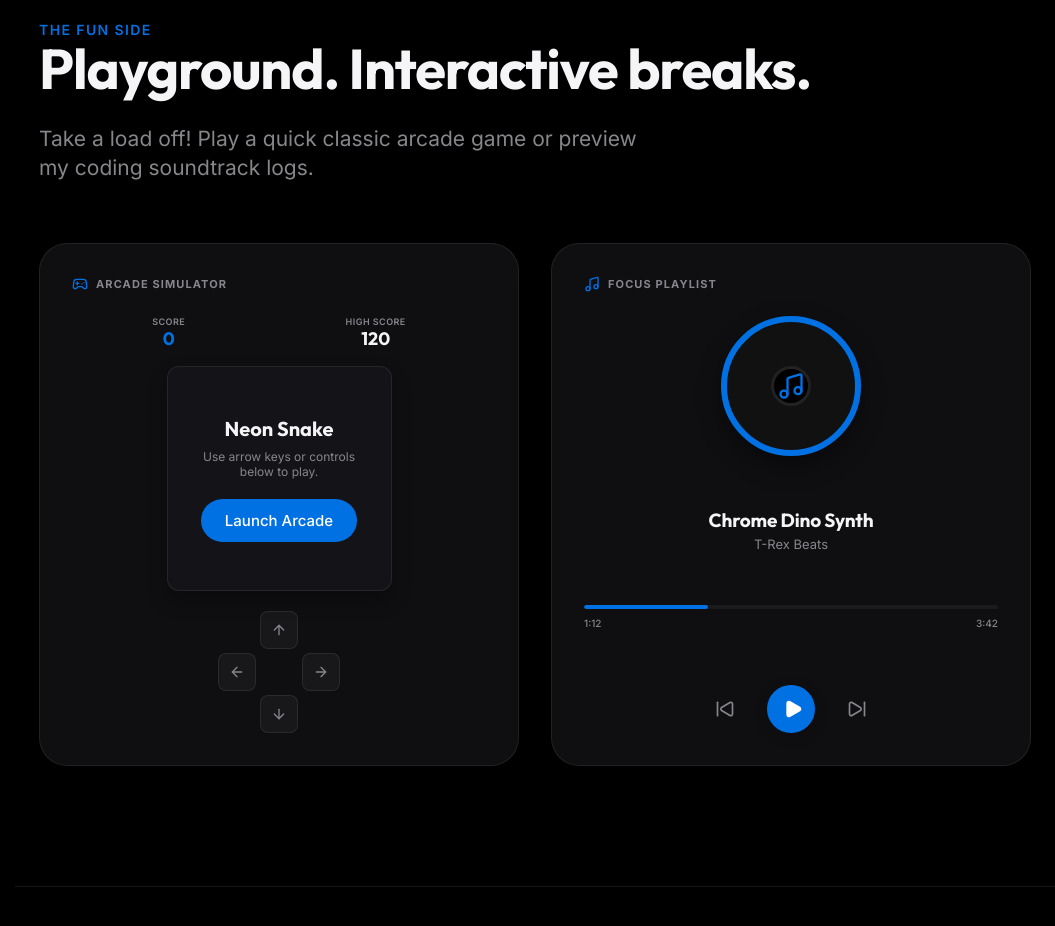
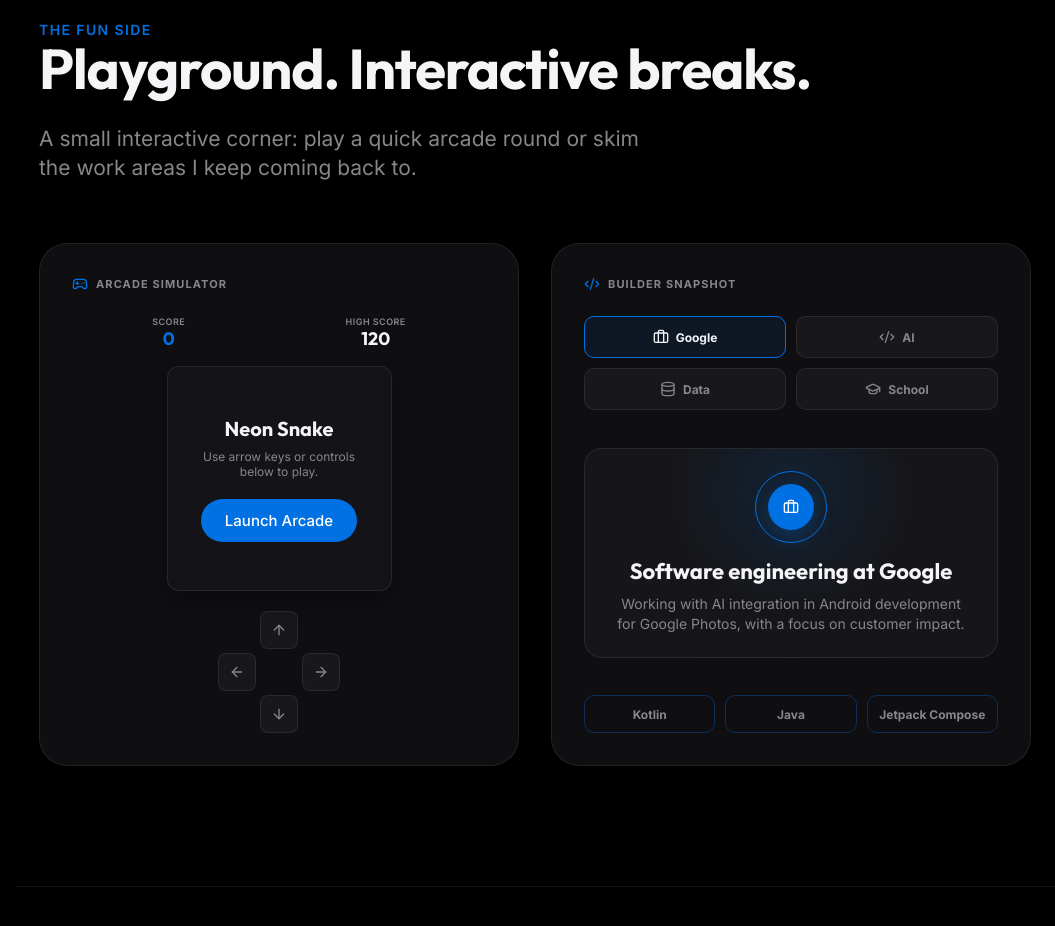
Before and after one commit to JeevanJyot55/JeevanJyot55.github.io, a React (Vite) app: page / in a window 1280 px wide. Shown: the part 7040-7966 px from the top of the page, without its empty margins (225-1280 px from the left). Built offline with nearby package versions, Linux system fonts and the light colour scheme.

Commit message:
Made changes to playground

```diff
--- a/src/components/FunPlayground.css
+++ b/src/components/FunPlayground.css
@@ -195,162 +195,125 @@
   width: 38px;
 }
 
-/* --- MUSIC WIDGET --- */
-.music-wrapper {
+/* --- BUILDER SNAPSHOT --- */
+.focus-wrapper {
+  display: flex;
+  flex-direction: column;
+  flex-grow: 1;
+  justify-content: space-between;
+  gap: 22px;
+}
+
+.focus-selector {
+  display: grid;
+  grid-template-columns: repeat(2, minmax(0, 1fr));
+  gap: 10px;
+}
+
+.focus-chip {
+  display: flex;
+  align-items: center;
+  justify-content: center;
+  gap: 7px;
+  min-height: 42px;
+  border-radius: 10px;
+  border: 1px solid var(--glass-border);
+  background: rgba(255, 255, 255, 0.04);
+  color: var(--text-secondary);
+  font-family: var(--font-sans);
+  font-size: 12px;
+  font-weight: 700;
+  cursor: pointer;
+  transition: all var(--transition-fast);
+}
+
+.focus-chip:hover,
+.focus-chip-active {
+  color: var(--text-primary);
+  border-color: var(--focus-color);
+  background: rgba(var(--accent-color-rgb), 0.09);
+}
+
+.focus-display {
+  min-height: 190px;
+  border-radius: 18px;
+  border: 1px solid var(--glass-border);
+  background:
+    radial-gradient(circle at 50% 20%, rgba(var(--accent-color-rgb), 0.13), transparent 46%),
+    rgba(255, 255, 255, 0.03);
   display: flex;
   flex-direction: column;
   align-items: center;
-  flex-grow: 1;
-  justify-content: space-between;
+  justify-content: center;
+  text-align: center;
+  padding: 22px;
 }
 
-.album-art-box {
-  width: 140px;
-  height: 140px;
-  position: relative;
+[data-theme="light"] .focus-display {
+  background:
+    radial-gradient(circle at 50% 20%, rgba(var(--accent-color-rgb), 0.1), transparent 46%),
+    rgba(0, 0, 0, 0.02);
+}
+
+.focus-orbit {
+  width: 72px;
+  height: 72px;
+  border-radius: 50%;
+  border: 1px solid;
   display: flex;
   align-items: center;
   justify-content: center;
-  margin-bottom: 20px;
+  margin-bottom: 16px;
 }
 
-.art-disc {
-  width: 100%;
-  height: 100%;
+.focus-orbit-core {
+  width: 46px;
+  height: 46px;
   border-radius: 50%;
-  background: #111;
-  border: 6px solid #222;
+  color: #fff;
   display: flex;
   align-items: center;
   justify-content: center;
-  animation: spin 10s linear infinite;
-  box-shadow: 0 10px 25px rgba(0,0,0,0.4);
+  box-shadow: 0 8px 22px rgba(var(--accent-color-rgb), 0.3);
 }
 
-.disc-inner {
-  width: 40px;
-  height: 40px;
-  background: #000;
-  border-radius: 50%;
-  border: 3px solid #222;
+.focus-display h3 {
+  font-family: var(--font-display);
+  font-size: 22px;
+  line-height: 1.15;
+  margin-bottom: 10px;
+}
+
+.focus-display p {
+  color: var(--text-secondary);
+  font-size: 14px;
+  line-height: 1.45;
+  max-width: 360px;
+}
+
+.focus-stat-grid {
+  display: grid;
+  grid-template-columns: repeat(3, minmax(0, 1fr));
+  gap: 10px;
+}
+
+.focus-stat-grid span {
+  min-height: 38px;
   display: flex;
   align-items: center;
   justify-content: center;
+  border-radius: 10px;
+  border: 1px solid;
+  color: var(--text-secondary);
+  font-size: 12px;
+  font-weight: 700;
+  text-align: center;
+  padding: 6px;
 }
 
-@keyframes spin {
-  100% { transform: rotate(360deg); }
+@media (max-width: 520px) {
+  .focus-selector,
+  .focus-stat-grid {
+    grid-template-columns: 1fr;
+  }
 }
-
-.playing-waves {
-  position: absolute;
-  bottom: -10px;
-  display: flex;
-  align-items: flex-end;
-  gap: 4px;
-  height: 25px;
-}
-
-.wave-bar {
-  width: 3px;
-  border-radius: 2px;
-  animation: soundwaveActive 0.8s infinite ease-in-out alternate;
-}
-
-.bar-active-1 { height: 10px; }
-.bar-active-2 { height: 24px; }
-.bar-active-3 { height: 16px; }
-.bar-active-4 { height: 20px; }
-
-@keyframes soundwaveActive {
-  0% { transform: scaleY(0.3); }
-  100% { transform: scaleY(1); }
-}
-
-.track-info {
-  text-align: center;
-  margin-bottom: 20px;
-}
-
-.track-title {
-  font-family: var(--font-display);
-  font-size: 19px;
-  font-weight: 700;
-  margin-bottom: 4px;
-  letter-spacing: -0.01em;
-}
-
-.track-artist {
-  font-size: 13px;
-  color: var(--text-secondary);
-}
-
-.music-progress-container {
-  width: 100%;
-  margin-bottom: 24px;
-}
-
-.progress-bar-track {
-  height: 4px;
-  background: rgba(255, 255, 255, 0.05);
-  border-radius: 2px;
-  overflow: hidden;
-  margin-bottom: 8px;
-}
-
-[data-theme="light"] .progress-bar-track {
-  background: rgba(0, 0, 0, 0.05);
-}
-
-.progress-bar-fill {
-  height: 100%;
-  border-radius: 2px;
-  transition: width 0.3s ease;
-}
-
-.time-stamps {
-  display: flex;
-  justify-content: space-between;
-  font-size: 10px;
-  color: var(--text-secondary);
-  font-weight: 500;
-}
-
-.music-controls {
-  display: flex;
-  align-items: center;
-  gap: 32px;
-}
-
-.music-ctrl-btn {
-  background: none;
-  border: none;
-  color: var(--text-secondary);
-  cursor: pointer;
-  display: flex;
-  align-items: center;
-  justify-content: center;
-  transition: all var(--transition-fast);
-}
-
-.music-ctrl-btn:hover {
-  color: var(--text-primary);
-  transform: scale(1.08);
-}
-
-.play-pause-btn {
-  width: 48px;
-  height: 48px;
-  border-radius: 50%;
-  color: #fff;
-  box-shadow: 0 4px 15px rgba(0,0,0,0.15);
-}
-
-.play-pause-btn:hover {
-  opacity: 0.9;
-  transform: scale(1.05);
-}
-
-.play-pause-btn:active {
-  transform: scale(0.95);
-}
--- a/src/components/FunPlayground.jsx
+++ b/src/components/FunPlayground.jsx
@@ -1,7 +1,6 @@
 import { useState, useEffect, useRef } from 'react';
-import { Play, Pause, SkipForward, SkipBack, Music, Gamepad2, ArrowUp, ArrowDown, ArrowLeft, ArrowRight, RotateCcw } from 'lucide-react';
+import { Briefcase, Code2, Database, Gamepad2, GraduationCap, ArrowUp, ArrowDown, ArrowLeft, ArrowRight, RotateCcw } from 'lucide-react';
 import confetti from 'canvas-confetti';
-import { portfolioData } from '../portfolioData';
 import './FunPlayground.css';
 
 const GRID_SIZE = 15;
@@ -16,14 +15,45 @@ export default function FunPlayground({ activeColor }) {
   const [score, setScore] = useState(0);
   const [highScore, setHighScore] = useState(120);
   const [gameStarted, setGameStarted] = useState(false);
+  const [activeFocus, setActiveFocus] = useState('google');
   const gameInterval = useRef(null);
 
-  // --- MUSIC PLAYER STATE ---
-  const [currentTrackIndex, setCurrentTrackIndex] = useState(0);
-  const [isPlaying, setIsPlaying] = useState(false);
-  const [trackProgress, setTrackProgress] = useState(30); // percentage
-  const progressInterval = useRef(null);
-  const tracks = portfolioData.arcade.tracks;
+  const focusItems = [
+    {
+      id: 'google',
+      label: 'Google',
+      icon: <Briefcase size={16} />,
+      title: 'Software engineering at Google',
+      description: 'Working with AI integration in Android development for Google Photos, with a focus on customer impact.',
+      stats: ['Kotlin', 'Java', 'Jetpack Compose']
+    },
+    {
+      id: 'ai',
+      label: 'AI',
+      icon: <Code2 size={16} />,
+      title: 'AI agents and translation systems',
+      description: 'Built LLM-integrated workflow automation and an ML model translating C into Python.',
+      stats: ['Python', 'Transformers', 'LLMs']
+    },
+    {
+      id: 'data',
+      label: 'Data',
+      icon: <Database size={16} />,
+      title: 'Big data systems',
+      description: 'Supported CS 544 students with Spark, Docker, BigQuery, GitLab workflows, and project debugging.',
+      stats: ['Spark', 'Docker', 'BigQuery']
+    },
+    {
+      id: 'school',
+      label: 'School',
+      icon: <GraduationCap size={16} />,
+      title: 'CS + Economics at UW-Madison',
+      description: 'Studying software systems, algorithms, databases, machine learning methods, economics, and finance.',
+      stats: ['CS', 'Economics', 'Finance']
+    }
+  ];
+
+  const selectedFocus = focusItems.find((item) => item.id === activeFocus) || focusItems[0];
 
   // --- SNAKE GAME LOGIC ---
   const generateFood = () => {
@@ -150,40 +180,6 @@ export default function FunPlayground({ activeColor }) {
     return () => clearInterval(gameInterval.current);
   }, [gameStarted, gameOver, direction, food, highScore]);
 
-  // --- MUSIC PLAYER LOGIC ---
-  useEffect(() => {
-    if (isPlaying) {
-      progressInterval.current = setInterval(() => {
-        setTrackProgress((prev) => {
-          if (prev >= 100) {
-            // cycle to next track when finished
-            setCurrentTrackIndex((idx) => (idx + 1) % tracks.length);
-            return 0;
-          }
-          return prev + 1;
-        });
-      }, 1000);
-    } else {
-      if (progressInterval.current) clearInterval(progressInterval.current);
-    }
-
-    return () => clearInterval(progressInterval.current);
-  }, [isPlaying]);
-
-  const handlePlayPause = () => {
-    setIsPlaying(!isPlaying);
-  };
-
-  const handleNextTrack = () => {
-    setCurrentTrackIndex((prev) => (prev + 1) % tracks.length);
-    setTrackProgress(0);
-  };
-
-  const handlePrevTrack = () => {
-    setCurrentTrackIndex((prev) => (prev - 1 + tracks.length) % tracks.length);
-    setTrackProgress(0);
-  };
-
   return (
     <section id="playground" className="playground-section section">
       <div className="playground-container container">
@@ -191,7 +187,7 @@ export default function FunPlayground({ activeColor }) {
           <span className="eyebrow">The Fun Side</span>
           <h2 className="section-title">Playground. Interactive breaks.</h2>
           <p className="section-subtitle">
-            Take a load off! Play a quick classic arcade game or preview my coding soundtrack logs.
+            A small interactive corner: play a quick arcade round or skim the work areas I keep coming back to.
           </p>
         </div>
 
@@ -282,75 +278,42 @@ export default function FunPlayground({ activeColor }) {
             </div>
           </div>
 
-          {/* Right block: soundtrack player */}
-          <div className="playground-card glass music-card">
+          {/* Right block: portfolio focus panel */}
+          <div className="playground-card glass focus-card">
             <div className="card-top-header">
-              <Music size={16} className="play-icon" style={{ color: activeColor }} />
-              <span>Focus Playlist</span>
+              <Code2 size={16} className="play-icon" style={{ color: activeColor }} />
+              <span>Builder Snapshot</span>
             </div>
 
-            <div className="music-wrapper">
-              <div className="album-art-box">
-                <div className="art-disc" style={{
-                  animationPlayState: isPlaying ? 'running' : 'paused',
-                  borderColor: activeColor
-                }}>
-                  <div className="disc-inner">
-                    <Music size={28} style={{ color: activeColor }} />
+            <div className="focus-wrapper">
+              <div className="focus-selector">
+                {focusItems.map((item) => (
+                  <button
+                    key={item.id}
+                    className={`focus-chip ${activeFocus === item.id ? 'focus-chip-active' : ''}`}
+                    onClick={() => setActiveFocus(item.id)}
+                    style={{ '--focus-color': activeColor }}
+                  >
+                    {item.icon}
+                    <span>{item.label}</span>
+                  </button>
+                ))}
+              </div>
+
+              <div className="focus-display">
+                <div className="focus-orbit" style={{ borderColor: activeColor }}>
+                  <div className="focus-orbit-core" style={{ backgroundColor: activeColor }}>
+                    {selectedFocus.icon}
                   </div>
                 </div>
-                {/* Dynamic music wave animation */}
-                {isPlaying && (
-                  <div className="playing-waves">
-                    <span className="wave-bar bar-active-1" style={{ backgroundColor: activeColor }}></span>
-                    <span className="wave-bar bar-active-2" style={{ backgroundColor: activeColor, animationDelay: '0.2s' }}></span>
-                    <span className="wave-bar bar-active-3" style={{ backgroundColor: activeColor, animationDelay: '0.4s' }}></span>
-                    <span className="wave-bar bar-active-4" style={{ backgroundColor: activeColor, animationDelay: '0.1s' }}></span>
-                  </div>
-                )}
+                <h3>{selectedFocus.title}</h3>
+                <p>{selectedFocus.description}</p>
               </div>
 
-              <div className="track-info">
-                <h3 className="track-title">{tracks[currentTrackIndex].title}</h3>
-                <p className="track-artist">{tracks[currentTrackIndex].artist}</p>
-              </div>
-
-              {/* Progress Slider */}
-              <div className="music-progress-container">
-                <div className="progress-bar-track">
-                  <div
-                    className="progress-bar-fill"
-                    style={{
-                      width: `${trackProgress}%`,
-                      backgroundColor: activeColor
-                    }}
-                  ></div>
-                </div>
-                <div className="time-stamps">
-                  <span className="time-elapsed">
-                    {Math.floor((trackProgress / 100) * 4)}:
-                    {String(Math.floor(((trackProgress / 100) * 4 * 60) % 60)).padStart(2, '0')}
-                  </span>
-                  <span className="time-total">{tracks[currentTrackIndex].length}</span>
-                </div>
-              </div>
-
-              {/* Player Controllers */}
-              <div className="music-controls">
-                <button className="music-ctrl-btn" onClick={handlePrevTrack} aria-label="Previous Track">
-                  <SkipBack size={20} />
-                </button>
-                <button
-                  className="music-ctrl-btn play-pause-btn"
-                  onClick={handlePlayPause}
-                  style={{ backgroundColor: activeColor }}
-                  aria-label={isPlaying ? "Pause Track" : "Play Track"}
-                >
-                  {isPlaying ? <Pause size={20} fill="#fff" /> : <Play size={20} fill="#fff" style={{ marginLeft: 3 }} />}
-                </button>
-                <button className="music-ctrl-btn" onClick={handleNextTrack} aria-label="Next Track">
-                  <SkipForward size={20} />
-                </button>
+              <div className="focus-stat-grid">
+                {selectedFocus.stats.map((stat) => (
+                  <span key={stat} style={{ borderColor: `${activeColor}55` }}>{stat}</span>
+                ))}
               </div>
             </div>
           </div>
--- a/src/portfolioData.js
+++ b/src/portfolioData.js
@@ -287,11 +287,6 @@ export const portfolioData = {
       { name: "JJY", score: 180 },
       { name: "GOO", score: 150 },
       { name: "DEV", score: 120 }
-    ],
-    tracks: [
-      { id: "synth", title: "Chrome Dino Synth", artist: "T-Rex Beats", length: "3:42", url: "" },
-      { id: "lofi", title: "Google Cache & Chill", artist: "Midnight Lofi", length: "4:15", url: "" },
-      { id: "ambient", title: "Tensor Core Focus", artist: "Deep Ambient", length: "5:08", url: "" }
     ]
   }
 };
```
Also changed, not shown: src/components/InteractiveOS.jsx (+16 -7 lines).
